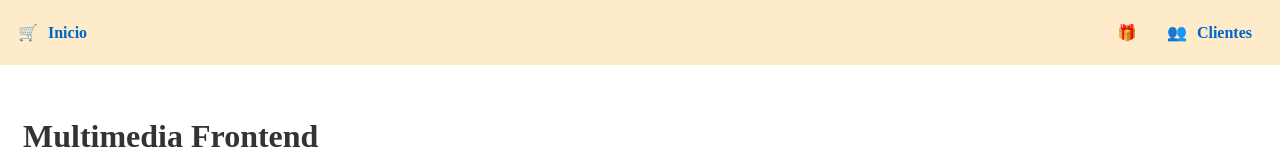
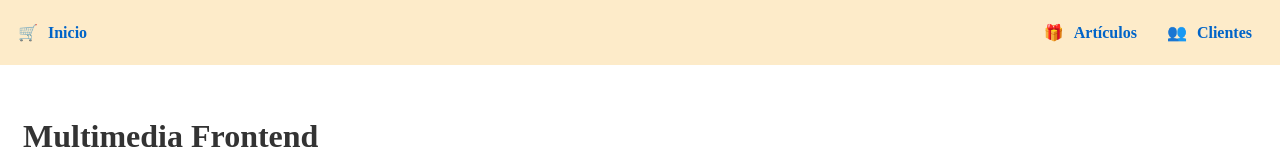
Before and after one commit to Jcordobes/cinefrontend, a Svelte app: page / in a window 1280 px wide. Shown: the top 160 px of the page. Built offline with nearby package versions, Linux system fonts and the light colour scheme; a web font is replaced by a local one.

Commit message:
Mi proyecto multimedia, sexto intento

```diff
--- a/src/Nav.svelte
+++ b/src/Nav.svelte
@@ -61,7 +61,7 @@
       width: auto;
     }
     .inicio::after,
-    .articulos::after,
+    .peliculas::after,
     .clientes::after {
       display: inline-block;
       padding-left: 10px;
@@ -69,7 +69,7 @@
     .inicio::after {
       content: "Inicio";
     }
-    .articulos::after {
+    .peliculas::after {
       content: "Artículos";
     }
     .clientes::after {
```
